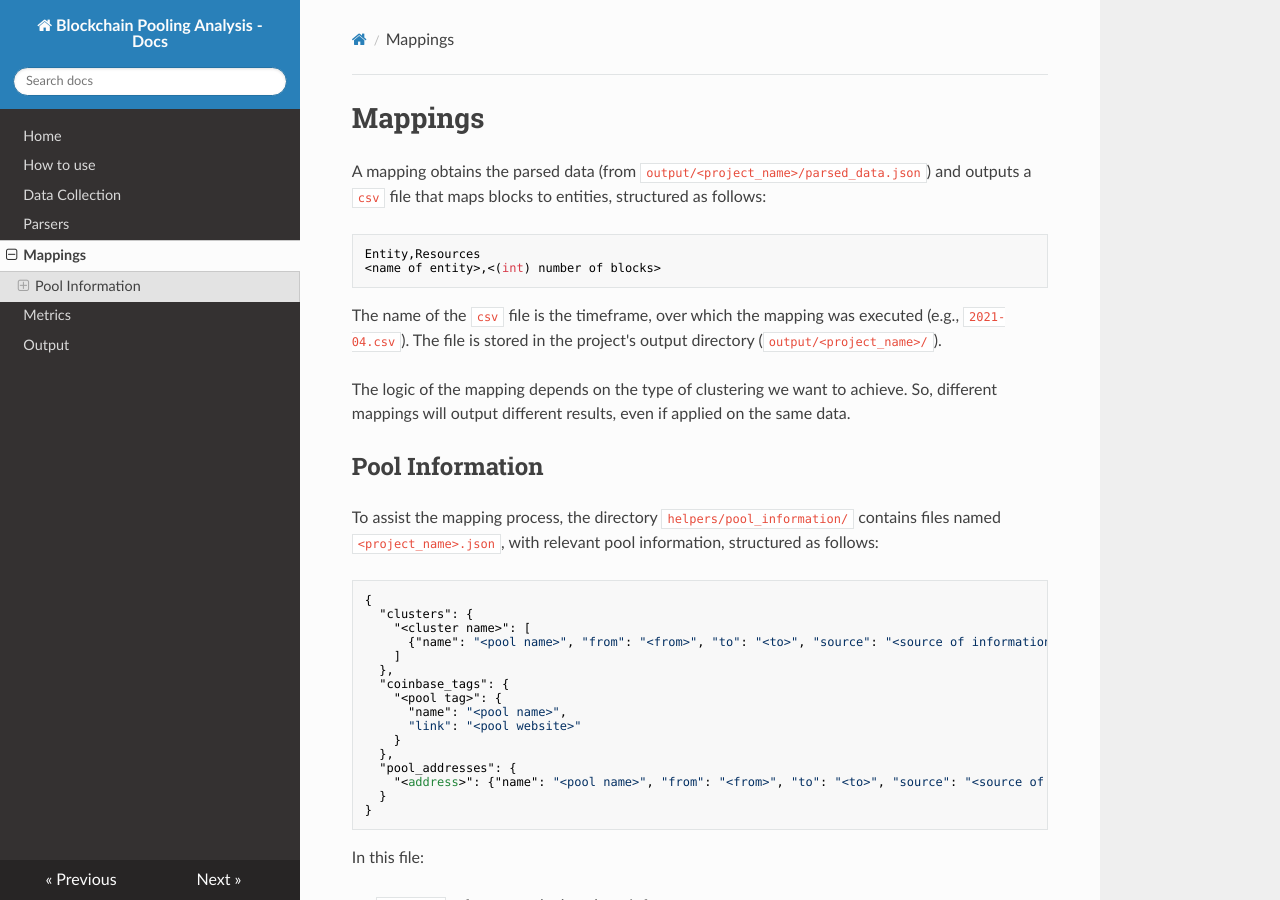
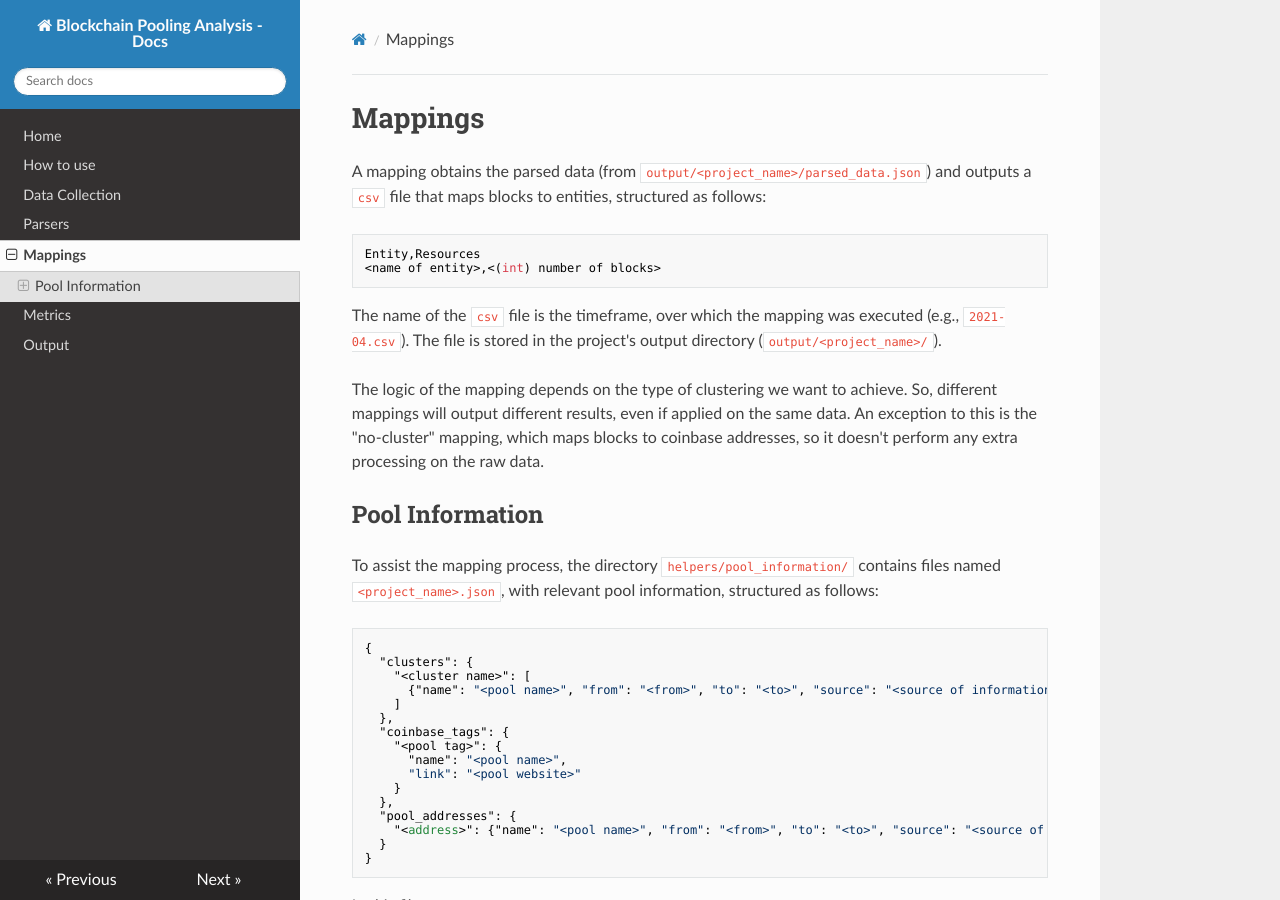
Before and after one commit to Blockchain-Technology-Lab/consensus-decentralization, an MkDocs documentation site: the page built from docs/mappings.md, in a window 1280 px wide and 900 px high. Built offline with MkDocs 1.6.1, drawn with Linux system fonts in a browser that asks for light colours; nearby versions of some CDN libraries.

Commit message:
Mention no-cluster mapping in docs

```diff
--- a/docs/mappings.md
+++ b/docs/mappings.md
@@ -12,7 +12,8 @@ The name of the `csv` file is the timeframe, over which the mapping was executed
 project's output directory (`output/<project_name>/`).
 
 The logic of the mapping depends on the type of clustering we want to achieve. So, different mappings will output
-different results, even if applied on the same data.
+different results, even if applied on the same data. An exception to this is the "no-cluster" mapping, which maps blocks to
+coinbase addresses, so it doesn't perform any extra processing on the raw data.
 
 ## Pool Information
 
```
